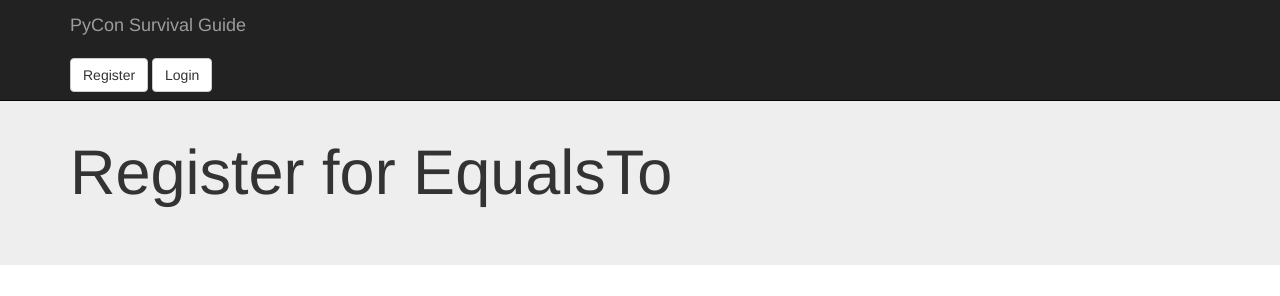
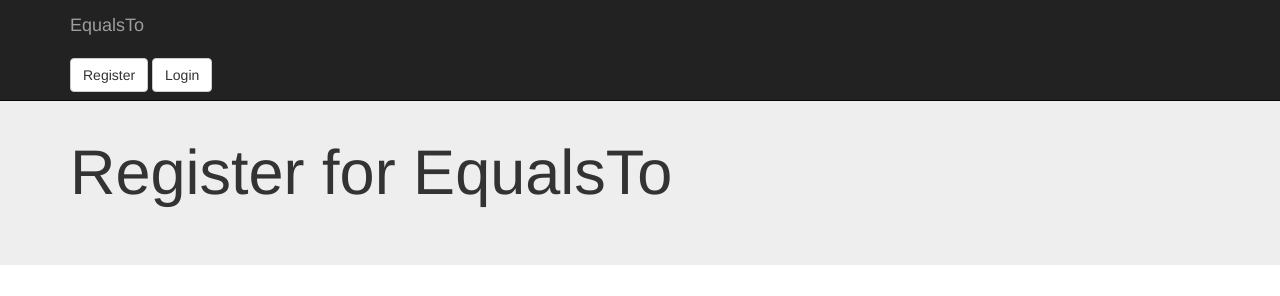
Before and after one commit to noahschwad/EqualsTo, a Django app: page /accounts/register/ in a window 1280 px wide. Shown: the top 296 px of the page. Run offline with Django 3.2, Linux system fonts and the light colour scheme; some libraries are stand-ins or nearby versions.

Commit message:
fixed base.html title

```diff
--- a/equalstodjango/equalsto/equalsto/templates/_layouts/base.html
+++ b/equalstodjango/equalsto/equalsto/templates/_layouts/base.html
@@ -24,7 +24,7 @@
             <span class="icon-bar"></span>
             <span class="icon-bar"></span>
           </button>
-          <a class="navbar-brand" href="#">PyCon Survival Guide</a>
+          <a class="navbar-brand" href="#">EqualsTo</a>
         </div>
         <div class="navbar-collapse collapse">
         </div><!--/.navbar-collapse -->
```
